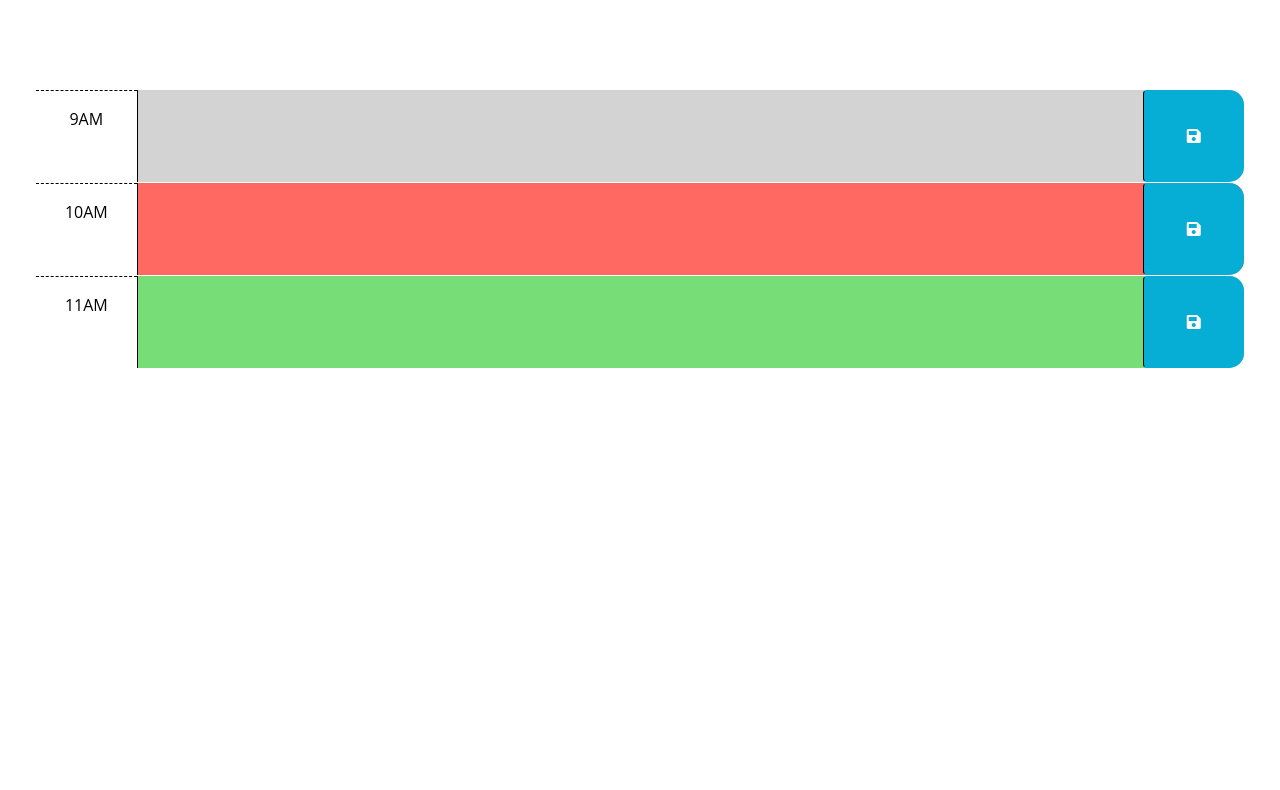
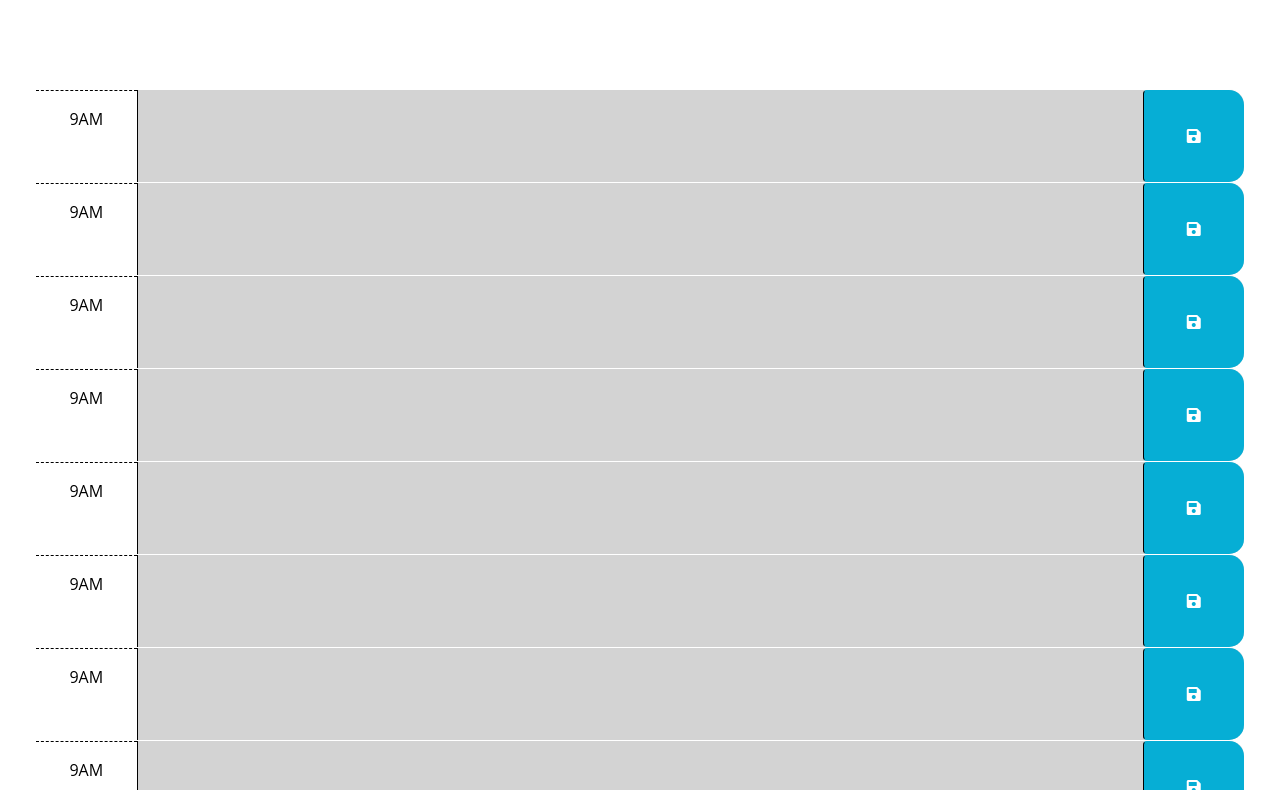
Before and after one commit to tropical9/5-Third-Party-APIs-Challenge-Work-Day-Scheduler, a plain HTML site: page index.html in a window 1280 px wide. Shown: the part 162-952 px from the top of the page. Before the commit the page ends 800 px from the top, so only its background shows below. Drawn offline with nearby package versions, Linux system fonts and the light colour scheme.

Commit message:
html update

```diff
--- a/index.html
+++ b/index.html
@@ -1,27 +1,17 @@
 <!DOCTYPE html>
 <html lang="en">
+
 <head>
   <meta charset="UTF-8" />
   <meta name="viewport" content="width=device-width, initial-scale=1.0" />
   <meta http-equiv="X-UA-Compatible" content="ie=edge" />
 
 
-    <link
-      href="https://cdn.jsdelivr.net/npm/bootstrap@5.1.3/dist/css/bootstrap.min.css"
-      rel="stylesheet"
-      integrity="sha384-1BmE4kWBq78iYhFldvKuhfTAU6auU8tT94WrHftjDbrCEXSU1oBoqyl2QvZ6jIW3"
-      crossorigin="anonymous"
-    />
-    <link
-      rel="stylesheet"
-      href="https://use.fontawesome.com/releases/v5.8.1/css/all.css"
-      integrity="sha384-50oBUHEmvpQ+1lW4y57PTFmhCaXp0ML5d60M1M7uH2+nqUivzIebhndOJK28anvf"
-      crossorigin="anonymous"
-    />
-    <link
-      href="https://fonts.googleapis.com/css2?family=Fira+Sans:wght@400;700&display=swap"
-      rel="stylesheet"
-    />
+  <link href="https://cdn.jsdelivr.net/npm/bootstrap@5.1.3/dist/css/bootstrap.min.css" rel="stylesheet"
+    integrity="sha384-1BmE4kWBq78iYhFldvKuhfTAU6auU8tT94WrHftjDbrCEXSU1oBoqyl2QvZ6jIW3" crossorigin="anonymous" />
+  <link rel="stylesheet" href="https://use.fontawesome.com/releases/v5.8.1/css/all.css"
+    integrity="sha384-50oBUHEmvpQ+1lW4y57PTFmhCaXp0ML5d60M1M7uH2+nqUivzIebhndOJK28anvf" crossorigin="anonymous" />
+  <link href="https://fonts.googleapis.com/css2?family=Fira+Sans:wght@400;700&display=swap" rel="stylesheet" />
   <link rel="stylesheet" href="style.css" />
   <title>Work Day Scheduler</title>
 </head>
@@ -42,6 +32,64 @@
         in the finished product. Remember to delete this comment once the
         code is implemented.
         -->
+
+        <div id="hour-9" class="row time-block past">
+          <div class="col-2 col-md-1 hour text-center py-3">9AM</div>
+          <textarea class="col-8 col-md-10 description" rows="3"> </textarea>
+          <button class="btn saveBtn col-2 col-md-1" aria-label="save">
+            <i class="fas fa-save" aria-hidden="true"></i>
+          </button>
+        </div>
+        <div id="hour-9" class="row time-block past">
+          <div class="col-2 col-md-1 hour text-center py-3">9AM</div>
+          <textarea class="col-8 col-md-10 description" rows="3"> </textarea>
+          <button class="btn saveBtn col-2 col-md-1" aria-label="save">
+            <i class="fas fa-save" aria-hidden="true"></i>
+          </button>
+        </div>
+        <div id="hour-9" class="row time-block past">
+          <div class="col-2 col-md-1 hour text-center py-3">9AM</div>
+          <textarea class="col-8 col-md-10 description" rows="3"> </textarea>
+          <button class="btn saveBtn col-2 col-md-1" aria-label="save">
+            <i class="fas fa-save" aria-hidden="true"></i>
+          </button>
+        </div>
+        <div id="hour-9" class="row time-block past">
+          <div class="col-2 col-md-1 hour text-center py-3">9AM</div>
+          <textarea class="col-8 col-md-10 description" rows="3"> </textarea>
+          <button class="btn saveBtn col-2 col-md-1" aria-label="save">
+            <i class="fas fa-save" aria-hidden="true"></i>
+          </button>
+        </div><div id="hour-9" class="row time-block past">
+          <div class="col-2 col-md-1 hour text-center py-3">9AM</div>
+          <textarea class="col-8 col-md-10 description" rows="3"> </textarea>
+          <button class="btn saveBtn col-2 col-md-1" aria-label="save">
+            <i class="fas fa-save" aria-hidden="true"></i>
+          </button>
+        </div><div id="hour-9" class="row time-block past">
+          <div class="col-2 col-md-1 hour text-center py-3">9AM</div>
+          <textarea class="col-8 col-md-10 description" rows="3"> </textarea>
+          <button class="btn saveBtn col-2 col-md-1" aria-label="save">
+            <i class="fas fa-save" aria-hidden="true"></i>
+          </button>
+        </div><div id="hour-9" class="row time-block past">
+          <div class="col-2 col-md-1 hour text-center py-3">9AM</div>
+          <textarea class="col-8 col-md-10 description" rows="3"> </textarea>
+          <button class="btn saveBtn col-2 col-md-1" aria-label="save">
+            <i class="fas fa-save" aria-hidden="true"></i>
+          </button>
+        </div><div id="hour-9" class="row time-block past">
+          <div class="col-2 col-md-1 hour text-center py-3">9AM</div>
+          <textarea class="col-8 col-md-10 description" rows="3"> </textarea>
+          <button class="btn saveBtn col-2 col-md-1" aria-label="save">
+            <i class="fas fa-save" aria-hidden="true"></i>
+          </button>
+        </div>
+
+
+
+
+
 
     <!-- Example of a past time block. The "past" class adds a gray background color. -->
     <div id="hour-9" class="row time-block past">
@@ -73,9 +121,9 @@
 
   <script src="https://cdnjs.cloudflare.com/ajax/libs/jquery/3.2.1/jquery.min.js"></script>
   <script src="https://cdn.jsdelivr.net/npm/dayjs@1.11.3/dayjs.min.js"
-    integrity="sha256-iu/zLUB+QgISXBLCW/mcDi/rnf4m4uEDO0wauy76x7U="
-    crossorigin="anonymous"></script>
+    integrity="sha256-iu/zLUB+QgISXBLCW/mcDi/rnf4m4uEDO0wauy76x7U=" crossorigin="anonymous"></script>
 
   <script src="script.js"></script>
 </body>
+
 </html>
--- a/script.js
+++ b/script.js
@@ -2,14 +2,6 @@
 // the code isn't run until the browser has finished rendering all the elements
 // in the html.
 
-var todaysDate = now().format('dddd, MMM Do YYYY');
-$("#currentDay").html (todaysDate);
-
-$(document).go(function(){
-  $("save").on("click", fucntion () {
-    var
-  })
-})
 
   // TODO: Add a listener for click events on the save button. This code should
   // use the id in the containing time-block as a key to save the user input in
```
Also changed, not shown: 1 other file. Lines whose indentation alone changed are shown as unchanged.
